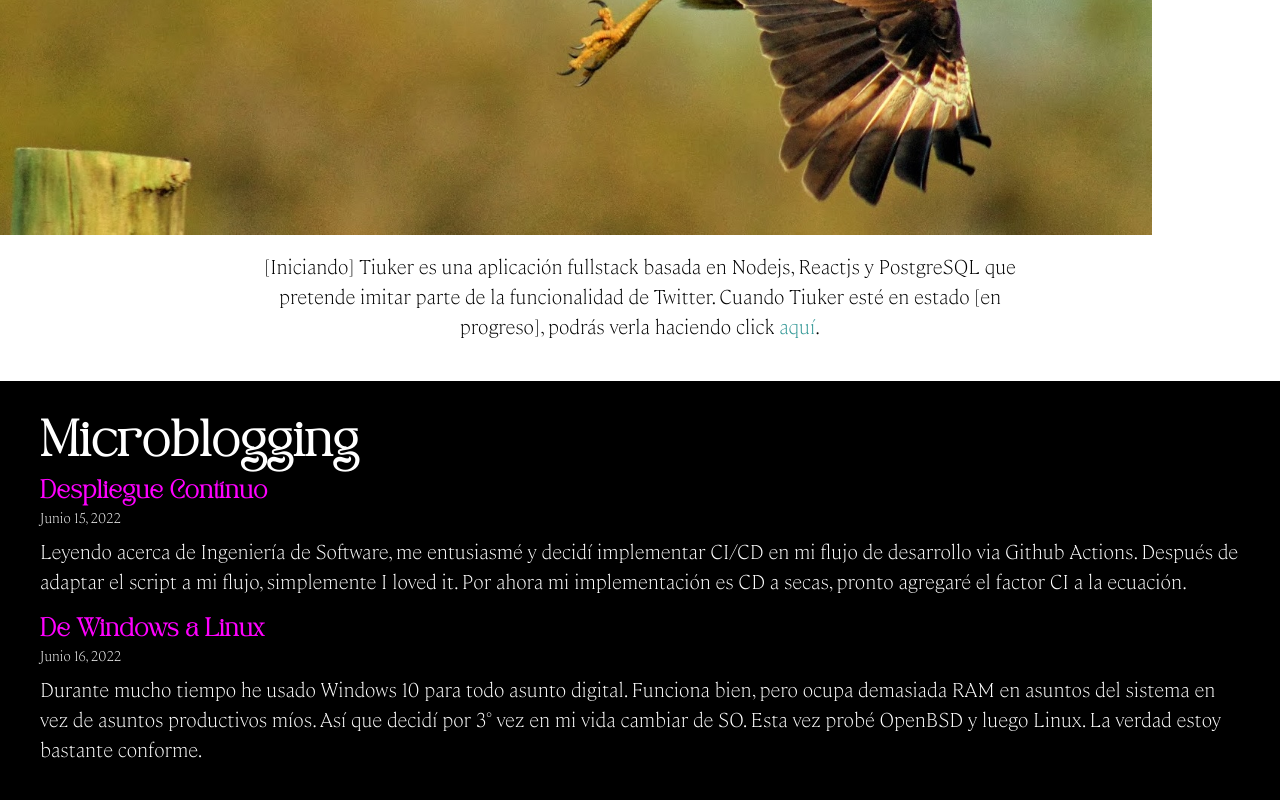
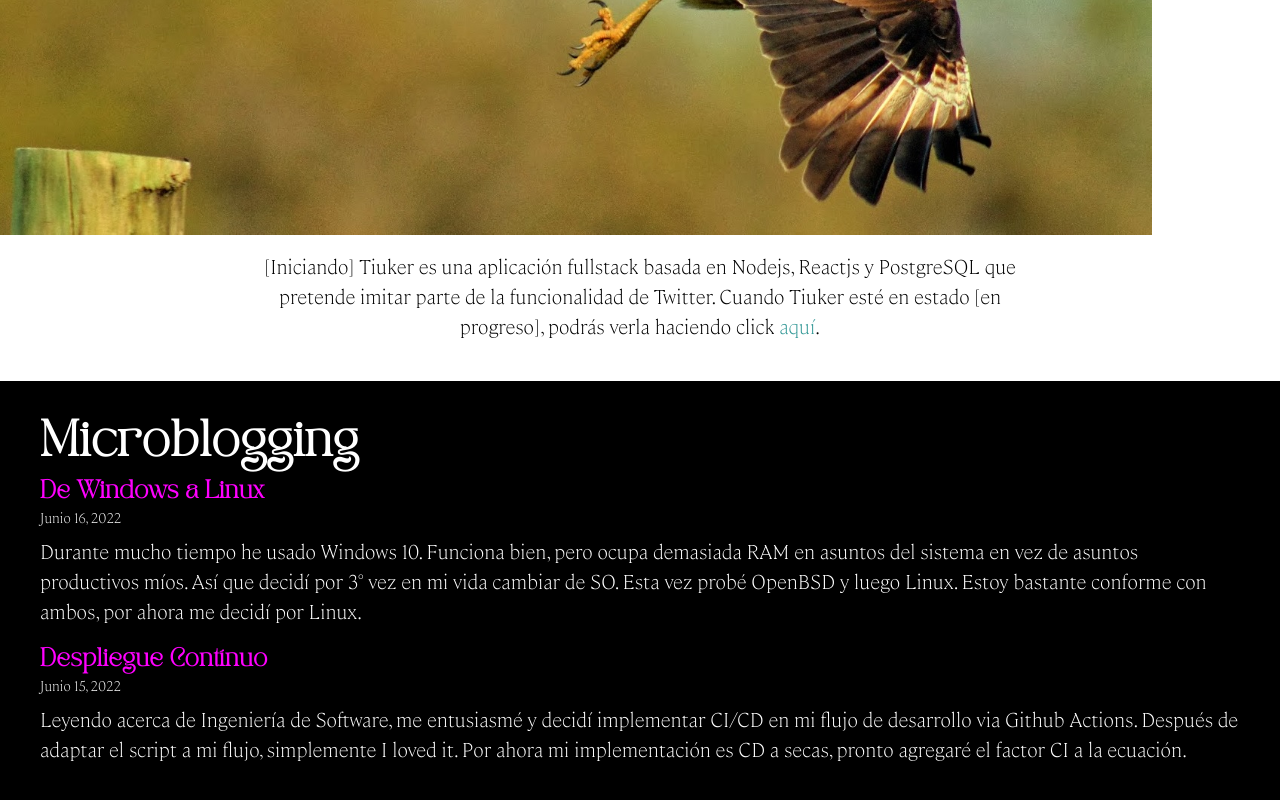
Before and after one commit to gnietto/gnietto.github.io, a React (Vite) app: page / in a window 1280 px wide. Shown: the part 2123-2923 px from the top of the page. Built offline with nearby package versions, Linux system fonts and the light colour scheme.

Commit message:
Implementa: últimos microposts se muestran primero

```diff
--- a/src/posts.ts
+++ b/src/posts.ts
@@ -1,4 +1,15 @@
 const posts = [
+  {
+    key: 2,
+    titulo: 'De Windows a Linux',
+    texto: [
+      'Durante mucho tiempo he usado Windows 10. Funciona bien, pero ocupa demasiada RAM en asuntos del sistema en vez de asuntos productivos míos. Así que decidí por 3° vez en mi vida cambiar de SO. Esta vez probé OpenBSD y luego Linux. Estoy bastante conforme con ambos, por ahora me decidí por Linux.'
+    ],
+    autor: 'Germán',
+    fecha: 'Junio 16, 2022',
+    link: '/windows-linux',
+    tag: 'Devops'
+  },
   {
     key: 1,
     titulo: 'Despliegue Contínuo',
@@ -9,17 +20,6 @@ const posts = [
     fecha: 'Junio 15, 2022',
     link: '/cd',
     tag: 'Devops'
-  },
-  {
-    key: 2,
-    titulo: 'De Windows a Linux',
-    texto: [
-      'Durante mucho tiempo he usado Windows 10 para todo asunto digital. Funciona bien, pero ocupa demasiada RAM en asuntos del sistema en vez de asuntos productivos míos. Así que decidí por 3° vez en mi vida cambiar de SO. Esta vez probé OpenBSD y luego Linux. La verdad estoy bastante conforme.'
-    ],
-    autor: 'Germán',
-    fecha: 'Junio 16, 2022',
-    link: '/windows-linux',
-    tag: 'Devops'
   }
 ];
 
```
